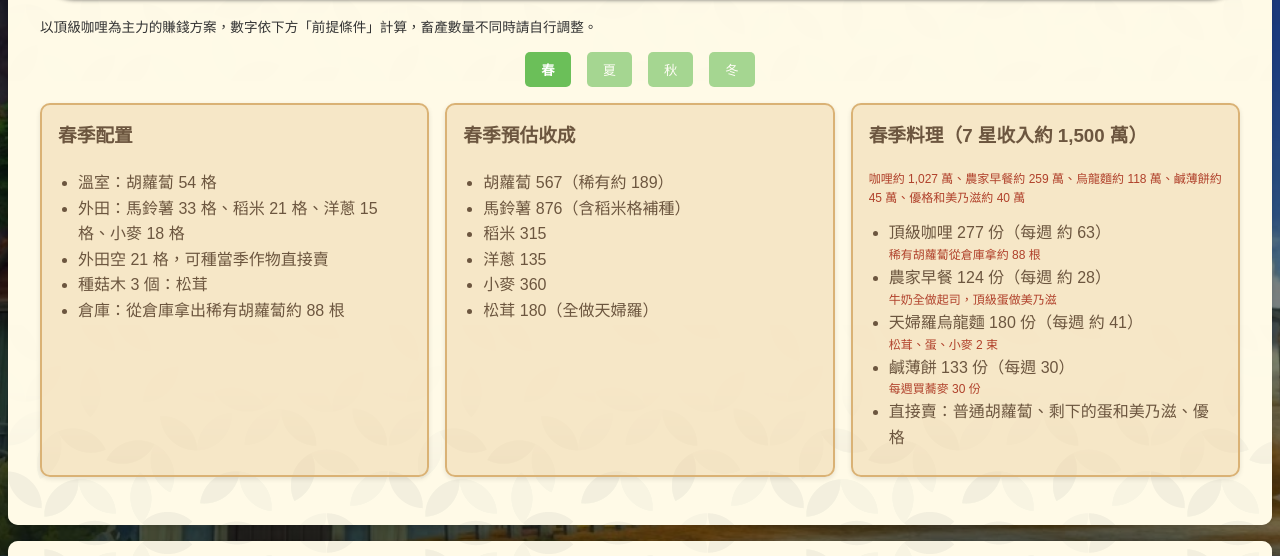
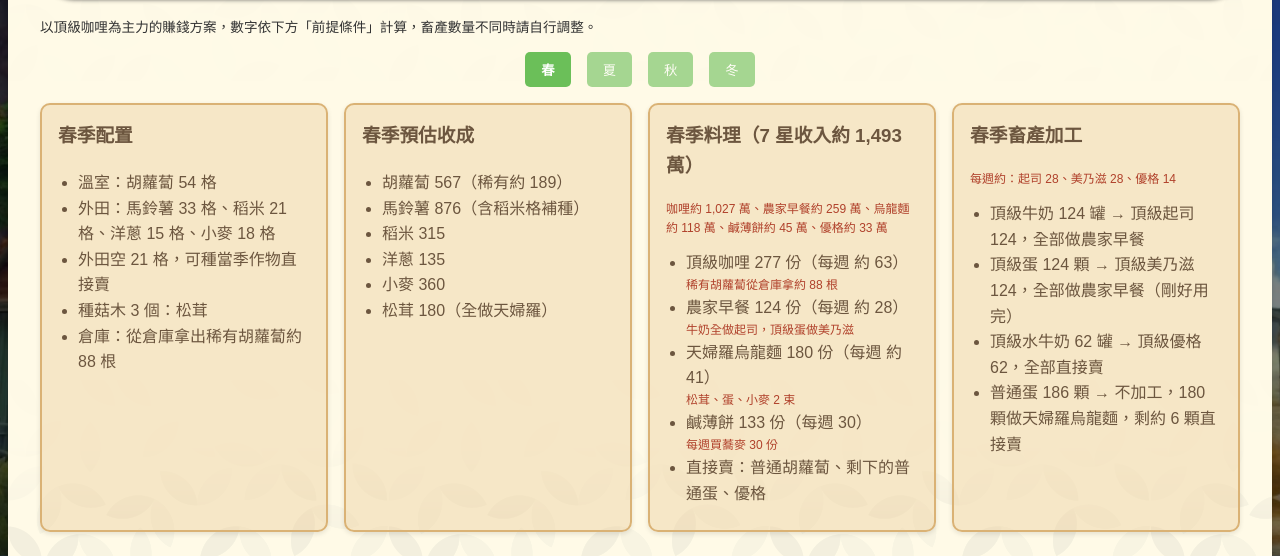
Before and after one commit to tzu68/StoryOfSeasons, a plain HTML site: page farm-plan.html in a window 1280 px wide. Shown: the part 244-800 px from the top of the page. Drawn offline with Linux system fonts and the light colour scheme.

Commit message:
種植方案新增畜產加工量
- 各季新增畜產加工卡片，列出每季與每週加工量
- 新增畜產每季產量與風車優先順序
- 更正蛋的產量（普通蛋與頂級蛋約 6:4）與 7 星收入
- 方案卡片縮小最小寬度，電腦版四張排成一排

Co-Authored-By: Claude Opus 5.5 <noreply@anthropic.com>

```diff
--- a/farm-plan.js
+++ b/farm-plan.js
@@ -134,6 +134,11 @@ document.addEventListener("DOMContentLoaded", async () => {
             <li>直接賣：${plan.sell}</li>
           </ul>
         </div>
+        <div class="cooking-card">
+          <h3>${plan.name}季畜產加工</h3>
+          <p class="item-note">${plan.livestock.weekly}</p>
+          <ul>${plan.livestock.items.map((i) => `<li>${i}</li>`).join("")}</ul>
+        </div>
       </div>
     `;
   }
@@ -262,6 +267,14 @@ document.addEventListener("DOMContentLoaded", async () => {
         <ul>${data.conditions.map((c) => `<li>${c}</li>`).join("")}</ul>
       </div>
       <div class="cooking-tip">
+        <h3>畜產每季產量</h3>
+        <ul>${data.livestockProduction.map((c) => `<li>${c}</li>`).join("")}</ul>
+      </div>
+      <div class="cooking-tip">
+        <h3>風車產能有限時的優先順序</h3>
+        <ul>${data.windmillPriority.map((c) => `<li>${c}</li>`).join("")}</ul>
+      </div>
+      <div class="cooking-tip">
         <h3>結論</h3>
         <ul>${data.conclusions.map((c) => `<li>${c}</li>`).join("")}</ul>
       </div>
--- a/styles.css
+++ b/styles.css
@@ -629,7 +629,7 @@ footer {
 
 .plan-cards {
   display: grid;
-  grid-template-columns: repeat(auto-fit, minmax(260px, 1fr));
+  grid-template-columns: repeat(auto-fit, minmax(220px, 1fr));
   gap: 1rem;
   margin: 1rem 0;
 }
```
Also changed, not shown: data/farm-plan.txt.
